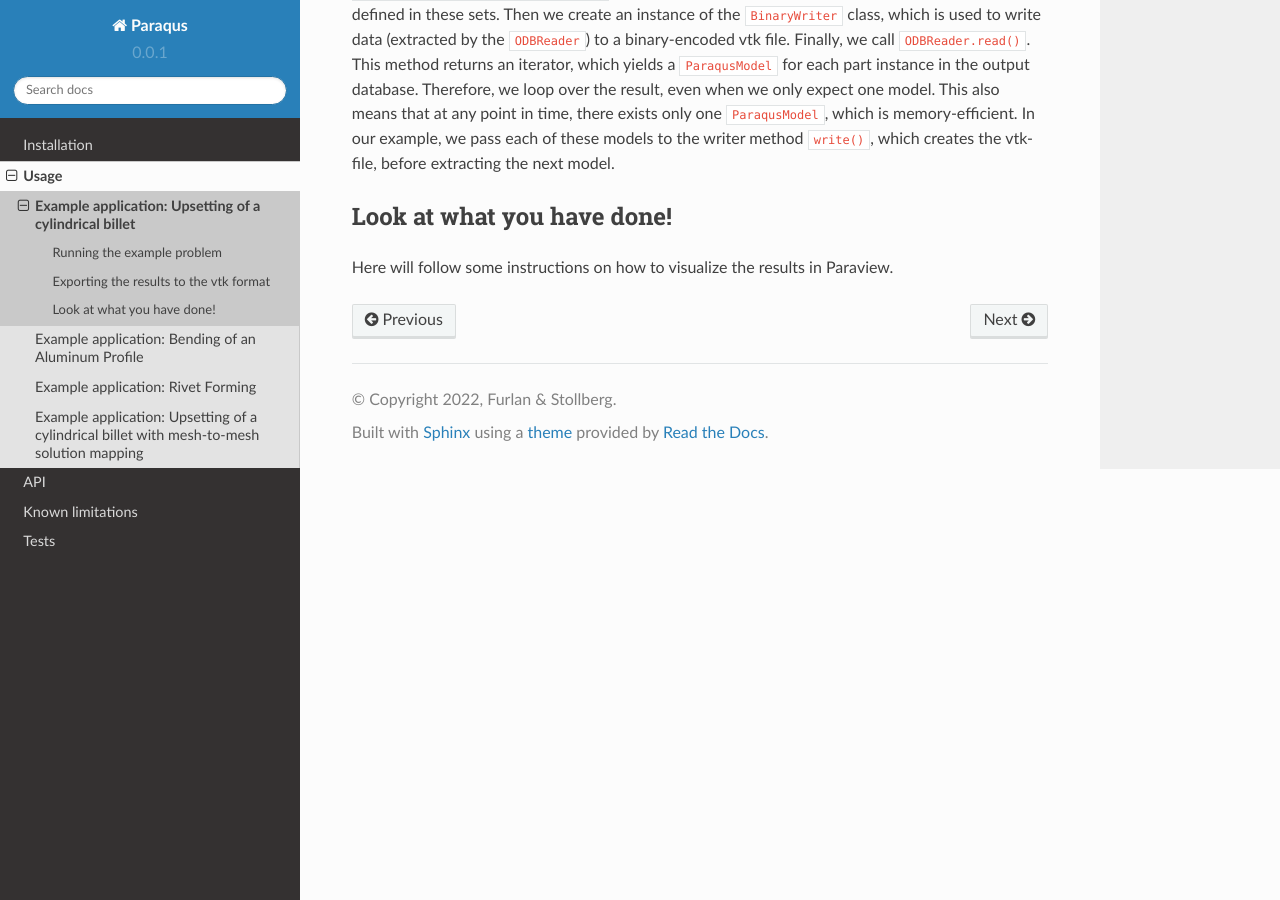
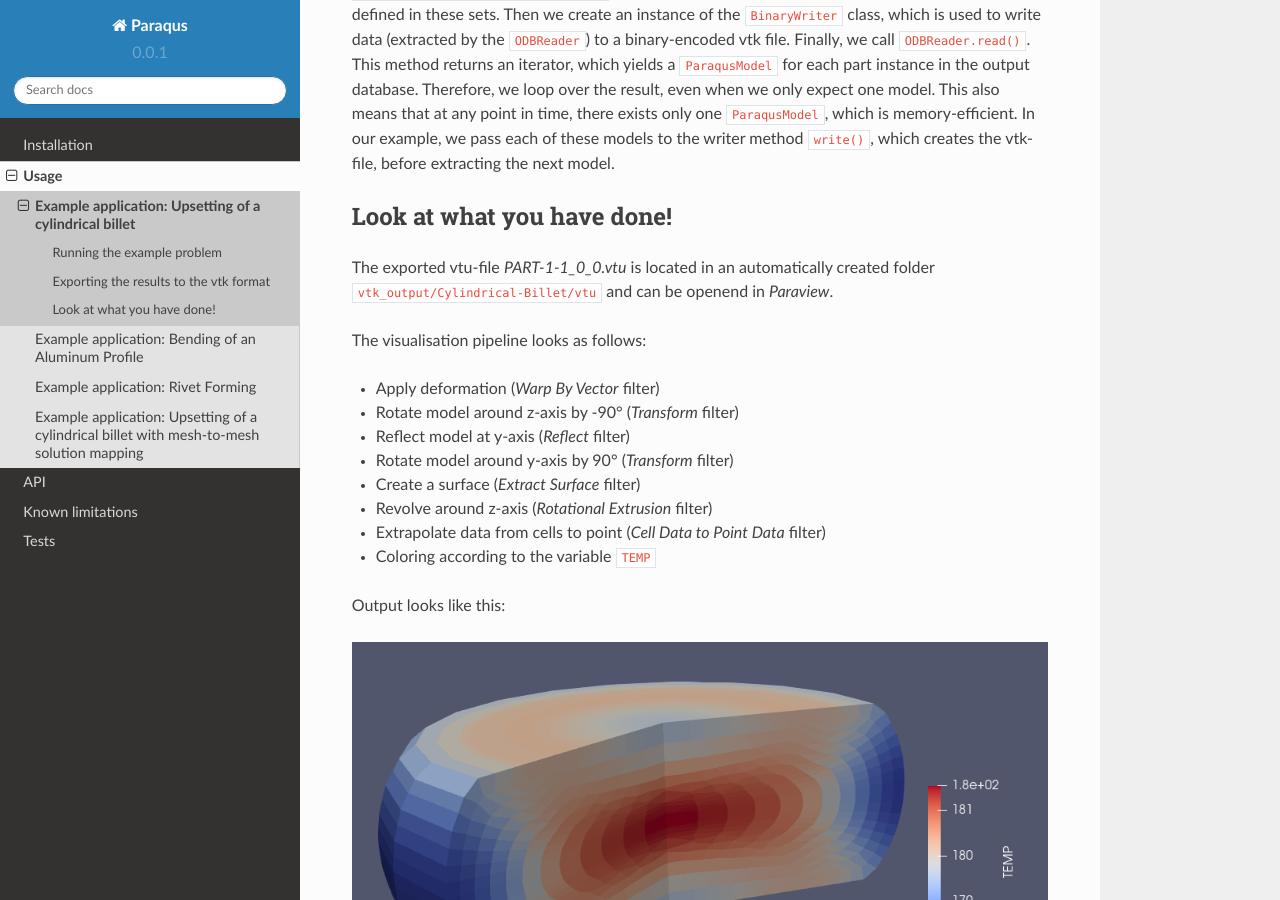
Before and after one commit to tmfrln/paraqus, a Sphinx documentation site: the page built from doc/source/example_cylindrical_billet.rst, in a window 1280 px wide and 900 px high, scrolled down 948 px. Built offline with Sphinx 7.4.7 and the Read the Docs theme 2.0.0, drawn with Linux system fonts in a browser that asks for light colours.

Commit message:
updated example doc

```diff
--- a/doc/source/example_cylindrical_billet.rst
+++ b/doc/source/example_cylindrical_billet.rst
@@ -30,4 +30,21 @@ This also means that at any point in time, there exists only one ``ParaqusModel`
 Look at what you have done!
 ---------------------------
 
-Here will follow some instructions on how to visualize the results in Paraview.
+The exported vtu-file `PART-1-1_0_0.vtu` is located in an automatically created folder ``vtk_output/Cylindrical-Billet/vtu`` and can be openend in *Paraview*.
+
+The visualisation pipeline looks as follows:
+
+- Apply deformation (*Warp By Vector* filter)
+- Rotate model around z-axis by -90° (*Transform* filter)
+- Reflect model at y-axis (*Reflect* filter)
+- Rotate model around y-axis by 90° (*Transform* filter)
+- Create a surface (*Extract Surface* filter)
+- Revolve around z-axis (*Rotational Extrusion* filter)
+- Extrapolate data from cells to point (*Cell Data to Point Data* filter)
+- Coloring according to the variable ``TEMP``
+
+Output looks like this:
+
+.. image:: /images/screenshot_cylindrical_billet.png
+  :width: 800
+  :alt: Screenshot of the deformed billet from Paraview
```
